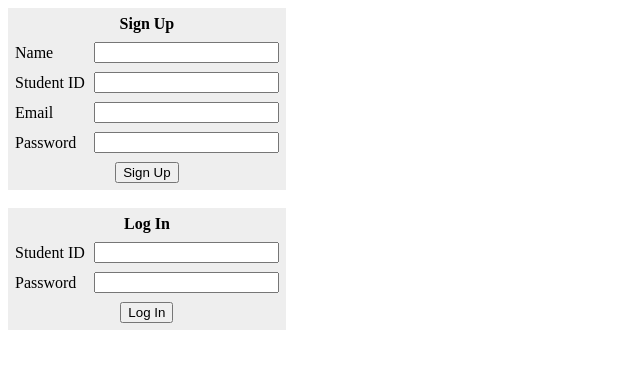
After one commit to mikeshuh/cluster-based_unsupervised_learning, a PHP site: page /login_signup.php in a window 1280 px wide. The commit adds this page. Shown: the top 369 px of the page, without its empty margins (0-640 px from the left). Run offline with PHP 8.4, Linux system fonts and the light colour scheme.

Commit message:
refactor and organize

```diff
--- /dev/null
+++ b/frontend/login_signup.html
@@ -0,0 +1,99 @@
+<!DOCTYPE html>
+<html>
+  <head>
+    <title>Sign Up / Log In</title>
+    <style>
+      .signup {
+        border: 1px solid #999999;
+        font: normal 14px helvetica;
+        color: #444444;
+      }
+    </style>
+  </head>
+  <body>
+    <!-- sign up -->
+    <form
+      method="post"
+      action="login_signup.php"
+      onsubmit="return validateSignUp(this)"
+    >
+      <table border="0" cellpadding="2" cellspacing="5" bgcolor="#eeeeee">
+        <th colspan="2" align="center">Sign Up</th>
+        <tr>
+          <td>Name</td>
+          <td><input type="text" maxlength="255" name="sName" /></td>
+        </tr>
+        <tr>
+          <td>Student ID</td>
+          <td><input type="text" maxlength="9" name="sStudentId" /></td>
+        </tr>
+        <tr>
+          <td>Email</td>
+          <td><input type="text" maxlength="255" name="sEmail" /></td>
+        </tr>
+        <tr>
+          <td>Password</td>
+          <td><input type="password" maxlength="255" name="sPassword" /></td>
+        </tr>
+        <tr>
+          <td colspan="2" align="center">
+            <input type="submit" value="Sign Up" />
+          </td>
+        </tr>
+      </table>
+    </form>
+    <br />
+    <!-- log in -->
+    <form
+      method="post"
+      action="login_signup.php"
+      onsubmit="return validateLogIn(this)"
+    >
+      <table border="0" cellpadding="2" cellspacing="5" bgcolor="#eeeeee">
+        <th colspan="2" align="center">Log In</th>
+        <tr>
+          <td>Student ID</td>
+          <td><input type="text" maxlength="9" name="lStudentId" /></td>
+        </tr>
+        <tr>
+          <td>Password</td>
+          <td><input type="password" maxlength="255" name="lPassword" /></td>
+        </tr>
+        <tr>
+          <td colspan="2" align="center">
+            <input type="submit" value="Log In" />
+          </td>
+        </tr>
+      </table>
+    </form>
+    <!-- JS client side form input validation -->
+    <script src="validate_login_signup.js"></script>
+    <script>
+      function validateSignUp(form) {
+        let fail = '';
+        fail += validateName(form.sName.value);
+        fail += validateStudentId(form.sStudentId.value);
+        fail += validateEmail(form.sEmail.value);
+        fail += validatePassword(form.sPassword.value);
+
+        if (fail == '') return true;
+        else {
+          alert(fail);
+          return false;
+        }
+      }
+
+      function validateLogIn(form) {
+        let fail = '';
+        fail += validateStudentId(form.lStudentId.value);
+        fail += validatePassword(form.lPassword.value);
+
+        if (fail == '') return true;
+        else {
+          alert(fail);
+          return false;
+        }
+      }
+    </script>
+  </body>
+</html>
--- a/login.php
+++ b/login.php
@@ -1,6 +1,6 @@
 <?php
     $hn = 'localhost:3306';
     $un = 'root';
-    $pw = 'Origamiguy5!';
-    $db = 'hw6';
+    $pw = '';
+    $db = '';
 ?>
--- a/hw6_second_page.php
+++ b/login_signup.php
@@ -5,70 +5,7 @@ require_once 'login.php';
 $conn = new mysqli($hn, $un, $pw, $db);
 if ($conn->connect_error) die($conn->connect_error);
 
-// webpage (sign up/login)
-echo <<<_END
-<html>
-<head>
-    <title>Sign Up / Log In</title>
-    <style>
-    .signup {
-        border:1px solid #999999; font: normal 14px helvetica; color: #444444;
-    }
-    </style>
-    <!-- JS client side form input validation -->
-    <script src='login_signup_validate.js'></script>
-    <script>
-        function validateSignUp(form) {
-            let fail = '';
-            fail += validateName(form.sName.value);
-            fail += validateStudentId(form.sStudentId.value);
-            fail += validateEmail(form.sEmail.value);
-            fail += validatePassword(form.sPassword.value);
-
-            if (fail == '') return true;
-            else { alert(fail); return false; }
-        }
-
-        function validateLogIn(form) {
-            let fail = '';
-            fail += validateStudentId(form.lStudentId.value);
-            fail += validatePassword(form.lPassword.value);
-
-            if (fail == '') return true;
-            else { alert(fail); return false; }
-        }
-    </script>
-</head>
-<body>
-    <!-- sign up -->
-    <form method="post" action="hw6_second_page.php" onsubmit="return validateSignUp(this)">
-        <table border="0" cellpadding="2" cellspacing="5" bgcolor="#eeeeee">
-            <th colspan="2" align="center">Sign Up</th>
-            <tr><td>Name</td>
-                <td><input type="text" maxlength="255" name="sName"></td></tr>
-            <tr><td>Student ID</td>
-                <td><input type="text" maxlength="9" name="sStudentId"></td></tr>
-            <tr><td>Email</td>
-                <td><input type="text" maxlength="255" name="sEmail"></td></tr>
-            <tr><td>Password</td>
-                <td><input type="password" maxlength="255" name="sPassword"></td></tr>
-            <tr><td colspan="2" align="center"><input type="submit" value="Sign Up"></td></tr>
-        </table>
-    </form>
-    <!-- log in -->
-    <form method="post" action="hw6_second_page.php" onsubmit="return validateLogIn(this)">
-        <table border="0" cellpadding="2" cellspacing="5" bgcolor="#eeeeee">
-            <th colspan="2" align="center">Log In</th>
-            <tr><td>Student ID</td>
-                <td><input type="text" maxlength="9" name="lStudentId"></td></tr>
-            <tr><td>Password</td>
-                <td><input type="password" maxlength="255" name="lPassword"></td></tr>
-            <tr><td colspan="2" align="center"><input type="submit" value="Log In"></td></tr>
-        </table>
-    </form>
-</body>
-</html>
-_END;
+echo file_get_contents('frontend/login_signup.html');
 
 // check sign up input
 if (isset($_POST['sName']) && isset($_POST['sStudentId']) && isset($_POST['sEmail']) && isset($_POST['sPassword'])) {
@@ -102,7 +39,7 @@ if (isset($_POST['sName']) && isset($_POST['sStudentId']) && isset($_POST['sEmai
             $conn->close();
 
             // redirect to first page
-            header('Location: hw6_first_page.php');
+            header('Location: dashboard.php');
             exit();
         }
     }
@@ -138,7 +75,7 @@ if (isset($_POST['lStudentId']) && isset($_POST['lPassword'])) {
         $conn->close();
 
         // redirect to first page
-        header('Location: hw6_first_page.php');
+        header('Location: dashboard.php');
         exit();
     }
     else echo '<script>alert("Incorrect Log In.");</script>';
```
Also changed, not shown: dashboard.php (renamed from hw6_first_page.php, +22 -12 lines), validate_login_signup.js (renamed from login_signup_validate.js).
